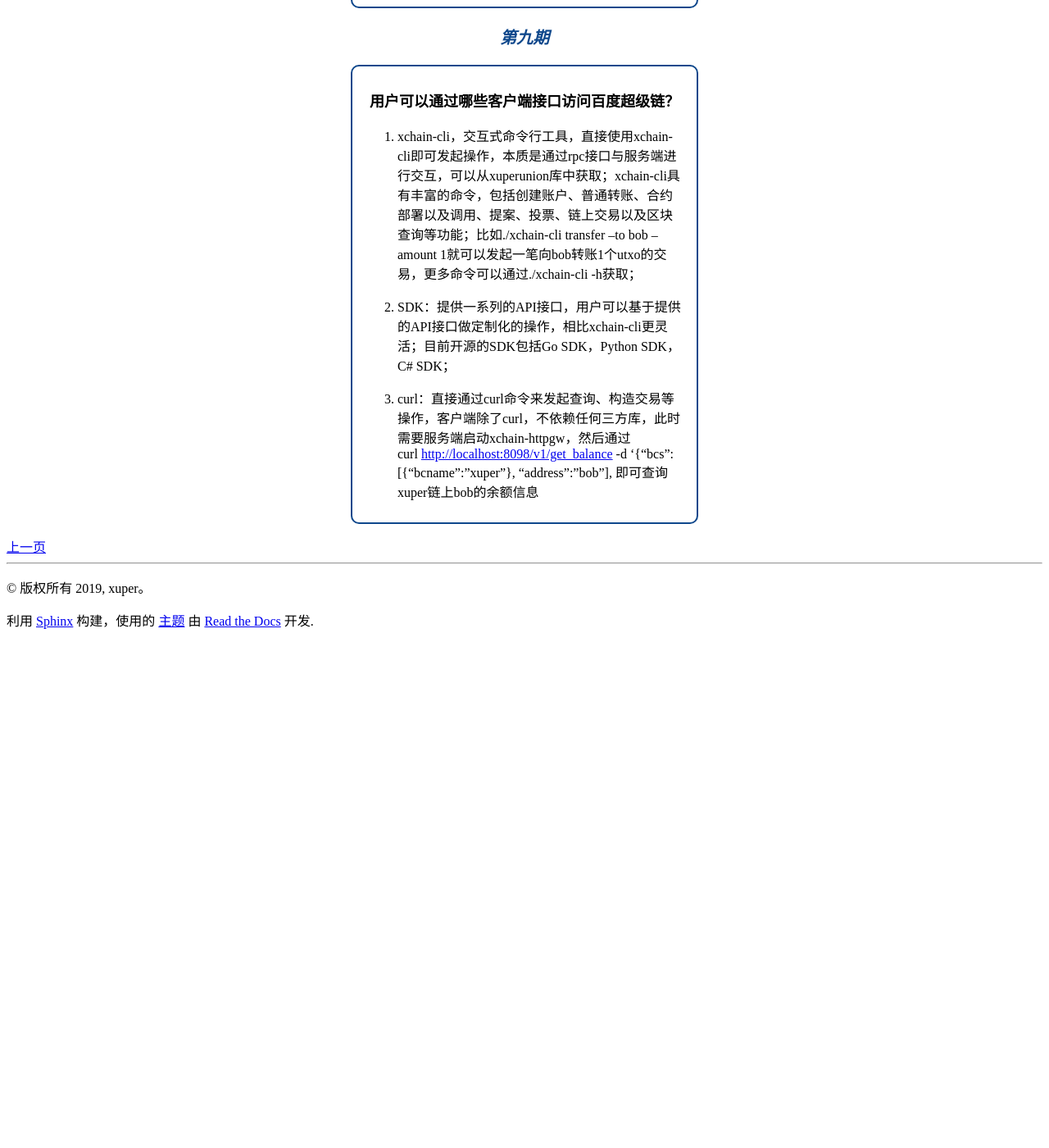
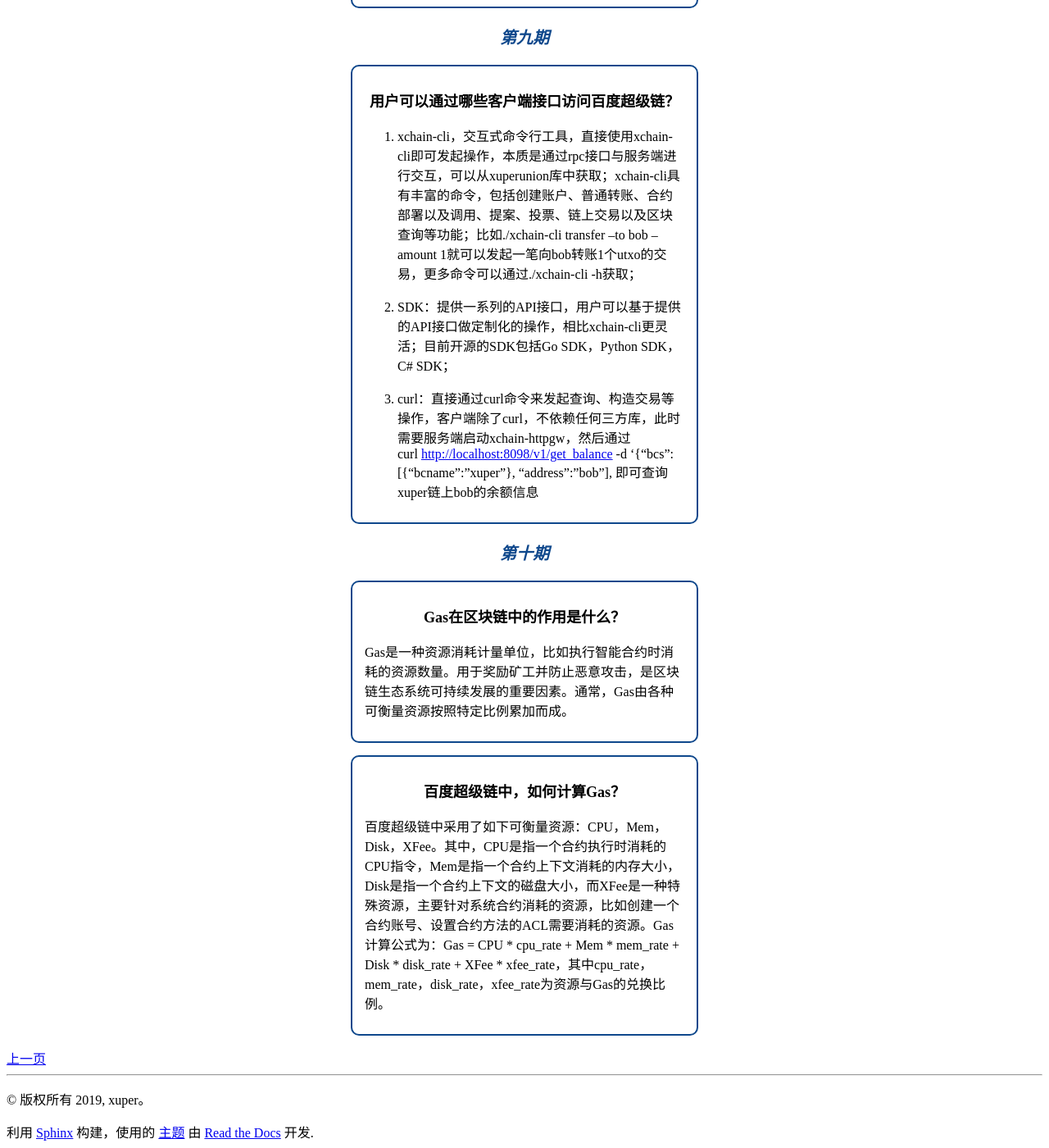
Before and after one commit to xuperchain/docs, a Sphinx documentation site: the page built from source/lessons.rst, in a window 1280 px wide and 1400 px high, scrolled down 6201 px. Shown: the whole window at 82% size. Built offline with Sphinx 7.4.7 and the Read the Docs theme 2.0.0, drawn with Linux system fonts in a browser that asks for light colours; before the commit the page ends 6977 px from its top, so only the background shows below that.

Commit message:
lesson 10

```diff
--- a/source/lessons.rst
+++ b/source/lessons.rst
@@ -214,3 +214,27 @@
         1. xchain-cli，交互式命令行工具，直接使用xchain-cli即可发起操作，本质是通过rpc接口与服务端进行交互，可以从xuperunion库中获取；xchain-cli具有丰富的命令，包括创建账户、普通转账、合约部署以及调用、提案、投票、链上交易以及区块查询等功能；比如./xchain-cli transfer --to bob --amount 1就可以发起一笔向bob转账1个utxo的交易，更多命令可以通过./xchain-cli -h获取；
         2. SDK：提供一系列的API接口，用户可以基于提供的API接口做定制化的操作，相比xchain-cli更灵活；目前开源的SDK包括Go SDK，Python SDK，C# SDK；
         3. curl：直接通过curl命令来发起查询、构造交易等操作，客户端除了curl，不依赖任何三方库，此时需要服务端启动xchain-httpgw，然后通过curl http://localhost:8098/v1/get_balance -d '{"bcs":[{"bcname":"xuper"}, "address":"bob"], 即可查询xuper链上bob的余额信息
+
+.. container:: number
+
+    第十期
+
+.. container:: myclass
+
+    .. container:: title
+
+        Gas在区块链中的作用是什么？
+
+    .. container:: text
+
+        Gas是一种资源消耗计量单位，比如执行智能合约时消耗的资源数量。用于奖励矿工并防止恶意攻击，是区块链生态系统可持续发展的重要因素。通常，Gas由各种可衡量资源按照特定比例累加而成。
+
+.. container:: myclass
+
+    .. container:: title
+
+        百度超级链中，如何计算Gas？
+
+    .. container:: text
+
+        百度超级链中采用了如下可衡量资源：CPU，Mem，Disk，XFee。其中，CPU是指一个合约执行时消耗的CPU指令，Mem是指一个合约上下文消耗的内存大小，Disk是指一个合约上下文的磁盘大小，而XFee是一种特殊资源，主要针对系统合约消耗的资源，比如创建一个合约账号、设置合约方法的ACL需要消耗的资源。Gas计算公式为：Gas = CPU * cpu_rate + Mem * mem_rate + Disk * disk_rate + XFee * xfee_rate，其中cpu_rate，mem_rate，disk_rate，xfee_rate为资源与Gas的兑换比例。
```
